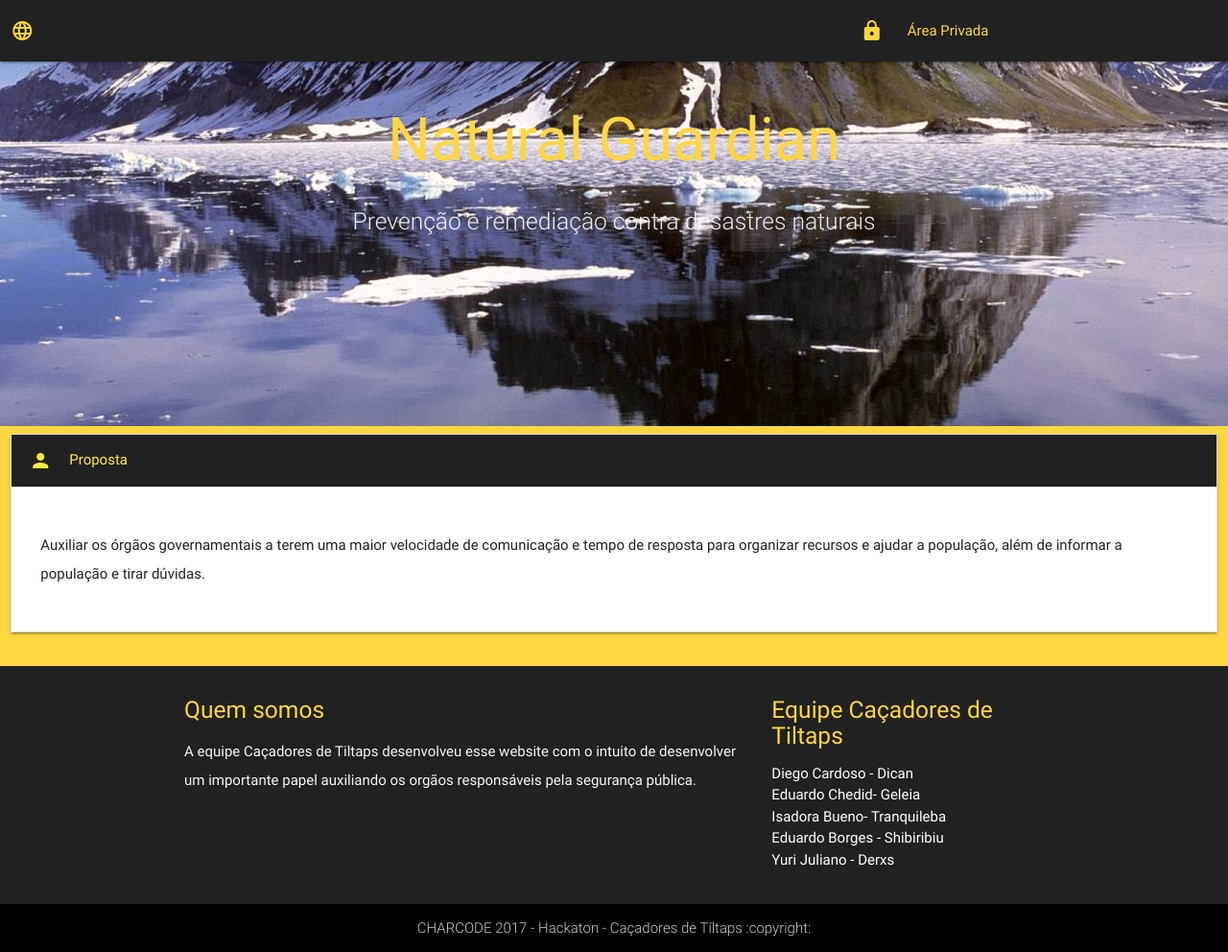
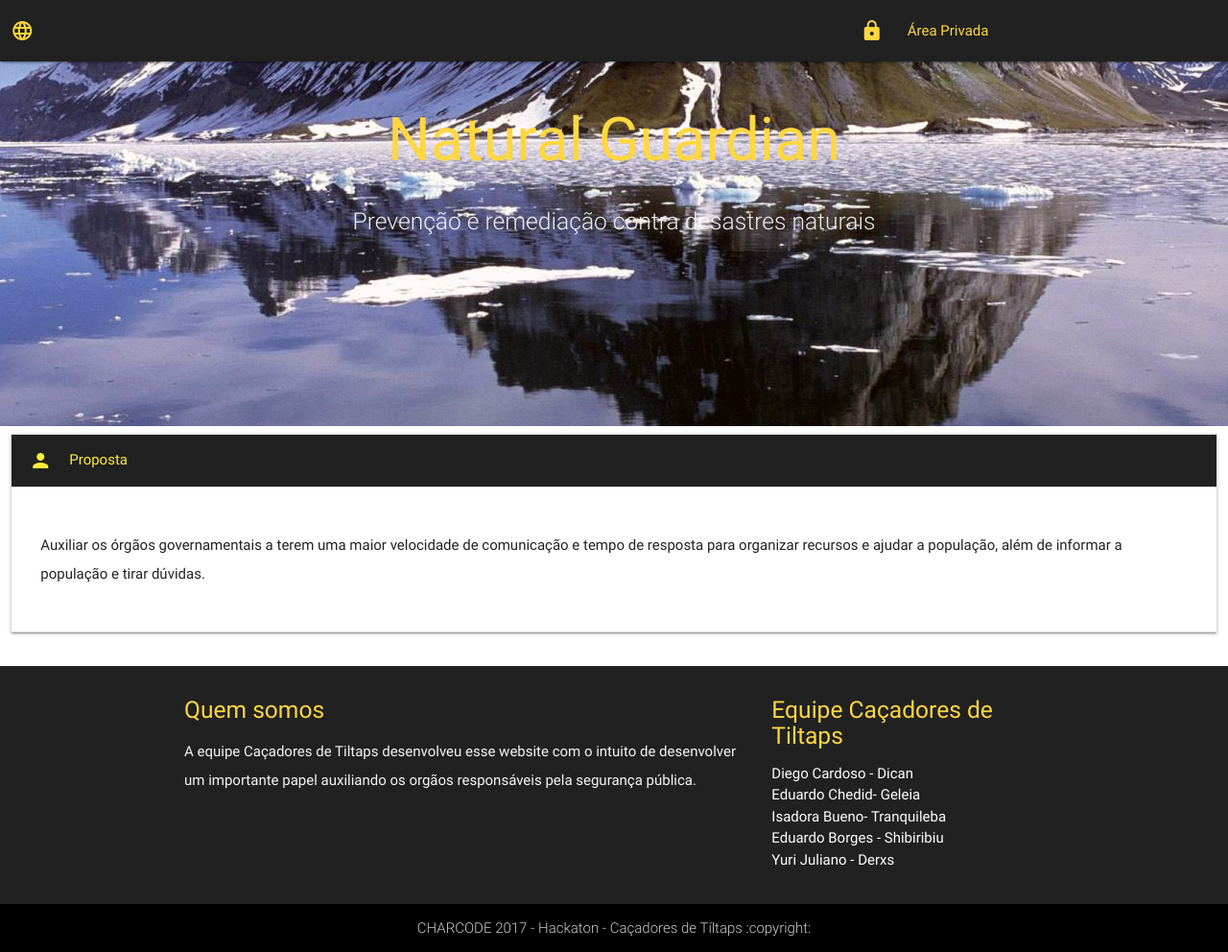
Before and after one commit to yuriboeira11tx/tatiulaps, a Django app: page / in a window 1280 px wide. Shown: the whole page at 96% size. Run offline with Django 3.2, Linux system fonts and the light colour scheme.

Commit message:
mudei a cor do background. ps: guiticomit mudei a cor do background. ps: guiticomit mudei a cor do background. ps: guiticomitiii

```diff
--- a/home/templates/home/index.html
+++ b/home/templates/home/index.html
@@ -14,7 +14,7 @@
   <script src="{% static 'home/js/materialize.js' %}"></script>
   <script src="{% static 'home/js/jquery.js' %}"></script>
 </head>
-<body class="amber accent-2">
+<body class="snow accent-2">
   <header class="navbar-fixed">
   <nav class="grey darken-4">
     <div class="nav-wrapper">
```
